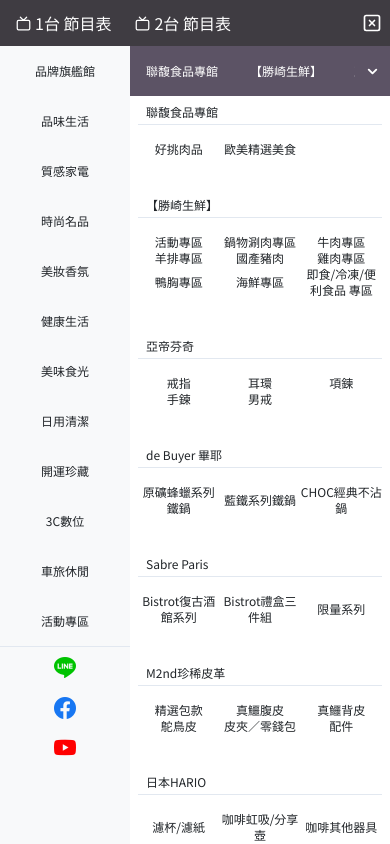
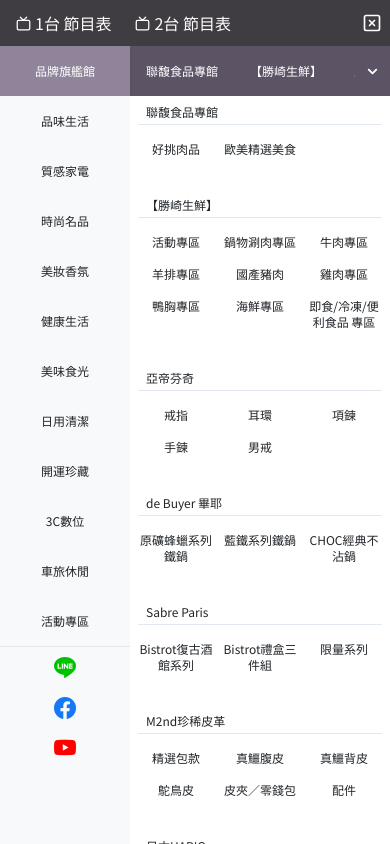
Before and after one commit to HawkingHuang/viva-replica, a Vue app: page / in a window 390 px wide. Both pictures are taken after a click on the button 372 px from the left and 23 px from the top of the page. Shown: the top 844 px of the page. Built offline with nearby package versions, Linux system fonts and the light colour scheme.

Commit message:
align items

```diff
--- a/src/components/Header.vue
+++ b/src/components/Header.vue
@@ -169,7 +169,7 @@
     <div v-if="showSideNav" class="grid grid-cols-3">
       <div class="col-span-1 bg-[#f8f9fa]">
         <div class="flex flex-col border-b border-slate-200">
-          <button v-for="button in leftSideNav" :key="button" class="hover:bg-[#8f849a] hover:text-[#fff] h-[50px] !text-xs md:!text-sm xl:!text-base">{{ button }}</button>
+          <button v-for="button in leftSideNav" :key="button" class="hover:bg-[#8f849a] hover:text-[#fff] first:bg-[#8f849a] first:text-[#fff] h-[50px] !text-xs md:!text-sm xl:!text-base">{{ button }}</button>
         </div>
         <div class="flex flex-col items-center">
           <div class="flex items-center h-[40px] bg-[#f8f9fa]"><i class="bi bi-line text-[22px] text-[#00c300]"></i></div>
@@ -190,7 +190,7 @@
         <section class="overflow-y-auto h-[90vh] !text-xs md:!text-sm xl:!text-base">
           <div class="p-2 mb-4">
             <p class="border-b border-slate-200 pl-2 pb-1">聯馥食品專館</p>
-            <div class="grid grid-cols-3 text-center">
+            <div class="grid grid-cols-3 text-center gap-y-4 gap-x-2 items-start">
               <button>好挑肉品</button>
               <button>歐美精選美食</button>
             </div>
@@ -198,7 +198,7 @@
 
           <div class="p-2 mb-4">
             <p class="border-b border-slate-200 pl-2 pb-1">【勝崎生鮮】</p>
-            <div class="grid grid-cols-3 text-center">
+            <div class="grid grid-cols-3 text-center gap-y-4 gap-x-2 items-start">
               <button>活動專區</button>
               <button>鍋物涮肉專區</button>
               <button>牛肉專區</button>
@@ -213,7 +213,7 @@
 
           <div class="p-2 mb-4">
             <p class="border-b border-slate-200 pl-2 pb-1">亞帝芬奇</p>
-            <div class="grid grid-cols-3 text-center">
+            <div class="grid grid-cols-3 text-center gap-y-4 gap-x-2 items-start">
               <button>戒指</button>
               <button>耳環</button>
               <button>項鍊</button>
@@ -224,7 +224,7 @@
 
           <div class="p-2 mb-4">
             <p class="border-b border-slate-200 pl-2 pb-1">de Buyer 畢耶</p>
-            <div class="grid grid-cols-3 text-center">
+            <div class="grid grid-cols-3 text-center gap-y-4 gap-x-2 items-start">
               <button>原礦蜂蠟系列鐵鍋</button>
               <button>藍鐵系列鐵鍋</button>
               <button>CHOC經典不沾鍋</button>
@@ -233,7 +233,7 @@
 
           <div class="p-2 mb-4">
             <p class="border-b border-slate-200 pl-2 pb-1">Sabre Paris</p>
-            <div class="grid grid-cols-3 text-center">
+            <div class="grid grid-cols-3 text-center gap-y-4 gap-x-2 items-start">
               <button>Bistrot復古酒館系列</button>
               <button>Bistrot禮盒三件組</button>
               <button>限量系列</button>
@@ -242,7 +242,7 @@
 
           <div class="p-2 mb-4">
             <p class="border-b border-slate-200 pl-2 pb-1">M2nd珍稀皮革</p>
-            <div class="grid grid-cols-3 text-center">
+            <div class="grid grid-cols-3 text-center gap-y-4 gap-x-2 items-start">
               <button>精選包款</button>
               <button>真鱷腹皮</button>
               <button>真鱷背皮</button>
@@ -254,7 +254,7 @@
 
           <div class="p-2 mb-4">
             <p class="border-b border-slate-200 pl-2 pb-1">日本HARIO</p>
-            <div class="grid grid-cols-3 text-center">
+            <div class="grid grid-cols-3 text-center gap-y-4 gap-x-2 items-start">
               <button>濾杯/濾紙</button>
               <button>咖啡虹吸/分享壺</button>
               <button>咖啡其他器具</button>
@@ -266,7 +266,7 @@
 
           <div class="p-2 mb-4">
             <p class="border-b border-slate-200 pl-2 pb-1">台塑生醫館</p>
-            <div class="grid grid-cols-3 text-center">
+            <div class="grid grid-cols-3 text-center gap-y-4 gap-x-2 items-start">
               <button>本月特惠</button>
               <button>居家清潔</button>
               <button>洗顏/沐浴/洗髮</button>
@@ -282,7 +282,7 @@
 
           <div class="p-2 mb-4">
             <p class="border-b border-slate-200 pl-2 pb-1">波西米亞人</p>
-            <div class="grid grid-cols-3 text-center">
+            <div class="grid grid-cols-3 text-center gap-y-4 gap-x-2 items-start">
               <button>法國雷曼</button>
               <button>RONA樂娜</button>
               <button>西班牙Pulltex</button>
@@ -295,7 +295,7 @@
 
           <div class="p-2 mb-4">
             <p class="border-b border-slate-200 pl-2 pb-1">茶寶</p>
-            <div class="grid grid-cols-3 text-center">
+            <div class="grid grid-cols-3 text-center gap-y-4 gap-x-2 items-start">
               <button>淨覺茶-居家潔淨</button>
               <button>潤覺茶-清潔保養</button>
               <button>自然力-天然香氛</button>
@@ -306,7 +306,7 @@
 
           <div class="p-2 mb-4">
             <p class="border-b border-slate-200 pl-2 pb-1">大侑食尚生活</p>
-            <div class="grid grid-cols-3 text-center">
+            <div class="grid grid-cols-3 text-center gap-y-4 gap-x-2 items-start">
               <button>Vitamix</button>
               <button>Vitaway</button>
               <button>兆鼎</button>
@@ -317,7 +317,7 @@
 
           <div class="p-2 mb-4">
             <p class="border-b border-slate-200 pl-2 pb-1">3M生活</p>
-            <div class="grid grid-cols-3 text-center">
+            <div class="grid grid-cols-3 text-center gap-y-4 gap-x-2 items-start">
               <button>日常護理</button>
               <button>居家寢具</button>
               <button>家用清潔</button>
@@ -329,7 +329,7 @@
 
           <div class="p-2 mb-4">
             <p class="border-b border-slate-200 pl-2 pb-1">好好生醫&盈翠絲</p>
-            <div class="grid grid-cols-3 text-center">
+            <div class="grid grid-cols-3 text-center gap-y-4 gap-x-2 items-start">
               <button>好好生醫</button>
               <button>盈翠絲</button>
             </div>
@@ -337,7 +337,7 @@
 
           <div class="p-2 mb-4">
             <p class="border-b border-slate-200 pl-2 pb-1">開運方程式</p>
-            <div class="grid grid-cols-3 text-center">
+            <div class="grid grid-cols-3 text-center gap-y-4 gap-x-2 items-start">
               <button>開運飾品</button>
               <button>配件小物</button>
               <button>風水擺飾</button>
@@ -349,7 +349,7 @@
 
           <div class="p-2 mb-4">
             <p class="border-b border-slate-200 pl-2 pb-1">AOTTO</p>
-            <div class="grid grid-cols-3 text-center">
+            <div class="grid grid-cols-3 text-center gap-y-4 gap-x-2 items-start">
               <button>收納</button>
               <button>傢俱</button>
               <button>戶外露營</button>
@@ -360,7 +360,7 @@
 
           <div class="p-2 mb-4">
             <p class="border-b border-slate-200 pl-2 pb-1">藏寓</p>
-            <div class="grid grid-cols-3 text-center">
+            <div class="grid grid-cols-3 text-center gap-y-4 gap-x-2 items-start">
               <button>寢具</button>
               <button>衛浴</button>
               <button>香氛</button>
```
